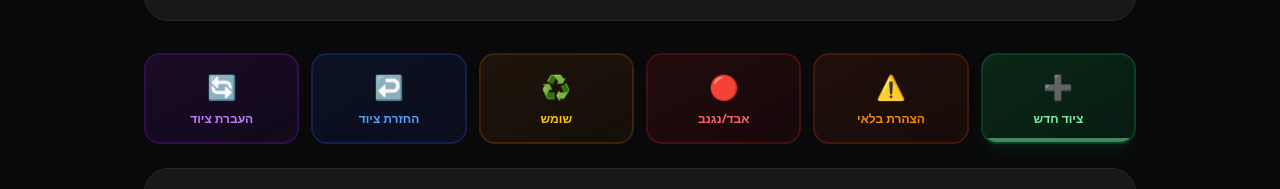
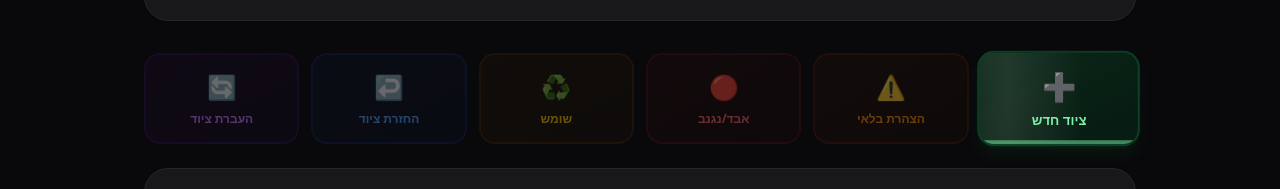
Before and after one commit to danielgol1997-byte/Palhak-Website, a Next.js app: page /requests in a window 1280 px wide. Shown: the part 199-388 px from the top of the page. Built offline with nearby package versions, Linux system fonts and the light colour scheme; no server answers; the database is empty; sample sign-in values are in the browser's storage.

Commit message:
feat(requests): add shimmer effect and fade inactive tabs for better UX clarity

```diff
--- a/src/app/(app)/requests/EquipmentTabs.tsx
+++ b/src/app/(app)/requests/EquipmentTabs.tsx
@@ -83,24 +83,36 @@ export function EquipmentTabs(props: EquipmentTabsProps) {
     <div className="flex flex-col gap-6">
       {/* Tabs */}
       <div className="grid grid-cols-2 sm:grid-cols-3 lg:grid-cols-6 gap-3">
-        {tabs.map((tab) => (
+        {tabs.map((tab) => {
+          const isActive = activeTab === tab.id;
+          return (
             <button
               key={tab.id}
               onClick={() => setActiveTab(tab.id)}
               className={`
-              relative overflow-hidden rounded-2xl border-2 p-4 transition-all duration-200 cursor-pointer
-              ${activeTab === tab.id ? tab.activeColor : `bg-gradient-to-br ${tab.color} hover:scale-105`}
+                relative overflow-hidden rounded-2xl border-2 p-4 transition-all duration-300 cursor-pointer
+                ${isActive
+                  ? `${tab.activeColor} scale-105 shadow-2xl`
+                  : `bg-gradient-to-br ${tab.color} hover:scale-105 opacity-40 hover:opacity-60`
+                }
               `}
             >
-            <div className="flex flex-col items-center gap-2">
-              <span className="text-2xl">{tab.icon}</span>
-              <span className="text-xs font-bold text-center leading-tight">{tab.label}</span>
+              {/* Shimmer effect for active tab */}
+              {isActive && (
+                <div className="absolute inset-0 -translate-x-full animate-shimmer bg-gradient-to-r from-transparent via-white/10 to-transparent" />
+              )}
+
+              <div className={`flex flex-col items-center gap-2 relative z-10 ${isActive ? '' : ''}`}>
+                <span className={`text-2xl transition-all duration-300 ${isActive ? 'scale-110' : ''}`}>{tab.icon}</span>
+                <span className={`text-xs font-bold text-center leading-tight transition-all duration-300 ${isActive ? 'scale-105' : ''}`}>{tab.label}</span>
               </div>
-            {activeTab === tab.id && (
+
+              {isActive && (
                 <div className="absolute bottom-0 left-0 right-0 h-1 bg-current opacity-50" />
               )}
             </button>
-        ))}
+          );
+        })}
       </div>
 
       {/* Tab Content */}
--- a/src/app/globals.css
+++ b/src/app/globals.css
@@ -86,3 +86,17 @@ body {
 .btn-sleek:active {
   transform: translateY(0) scale(0.98);
 }
+
+/* Shimmer animation for active tabs */
+@keyframes shimmer {
+  0% {
+    transform: translateX(-100%);
+  }
+  100% {
+    transform: translateX(100%);
+  }
+}
+
+.animate-shimmer {
+  animation: shimmer 2s infinite;
+}
```
Lines whose indentation alone changed are shown as unchanged.
